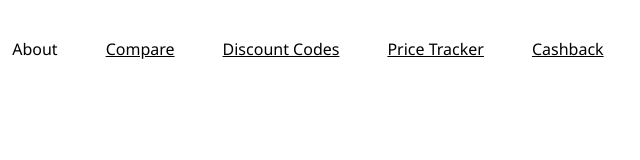
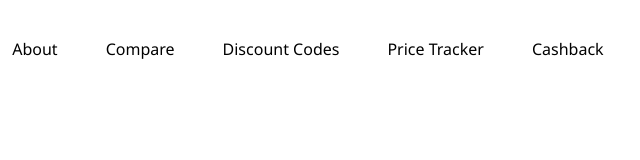
Before and after one commit to scottgirling/mealprepcheck, a plain HTML site: page blog.html in a window 1280 px wide. Shown: the top 160 px of the page, 640-1280 px from the left. Drawn offline with Linux system fonts and the light colour scheme; a web font is replaced by a local one.

Commit message:
text decoration underline removed navbar

```diff
--- a/blog.html
+++ b/blog.html
@@ -24,10 +24,10 @@
             <nav>
                 <ul class="navbar">
                     <li><a id="no-dec">About</a></li>
-                    <li><a id="no-dec" href="./compare.html">Compare</a></li>
-                    <li><a id="no-dec" href="./discountcodes.html">Discount Codes</a></li>
-                    <li><a id="no-dec" href="./pricetracker.html">Price Tracker</a></li>
-                    <li><a id="no-dec" href="./cashback.html">Cashback</a></li>
+                    <li><a id="no-dec" href="./compare.html" style="text-decoration: none;">Compare</a></li>
+                    <li><a id="no-dec" href="./discountcodes.html" style="text-decoration: none;">Discount Codes</a></li>
+                    <li><a id="no-dec" href="./pricetracker.html" style="text-decoration: none;">Price Tracker</a></li>
+                    <li><a id="no-dec" href="./cashback.html" style="text-decoration: none;">Cashback</a></li>
                 </ul>
             </nav>
         </div>
```
Also changed, not shown: cashback.html (+4 -4 lines), comparison-form.html (+4 -4 lines), discountcodes.html (+4 -4 lines), faqs.html (+4 -4 lines), pricetracker.html (+4 -4 lines), viewalldiscountcodes.html (+4 -4 lines).
